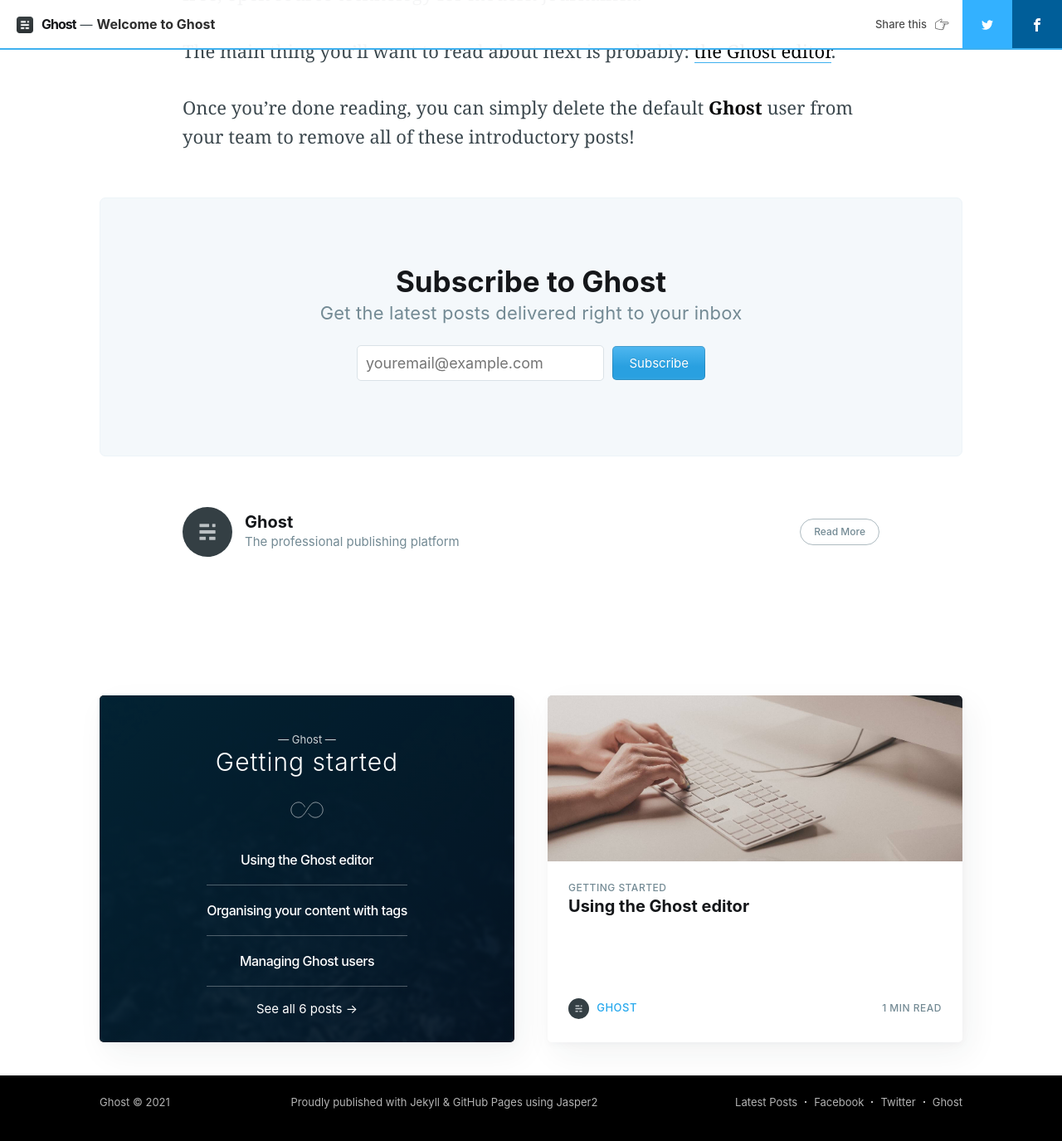
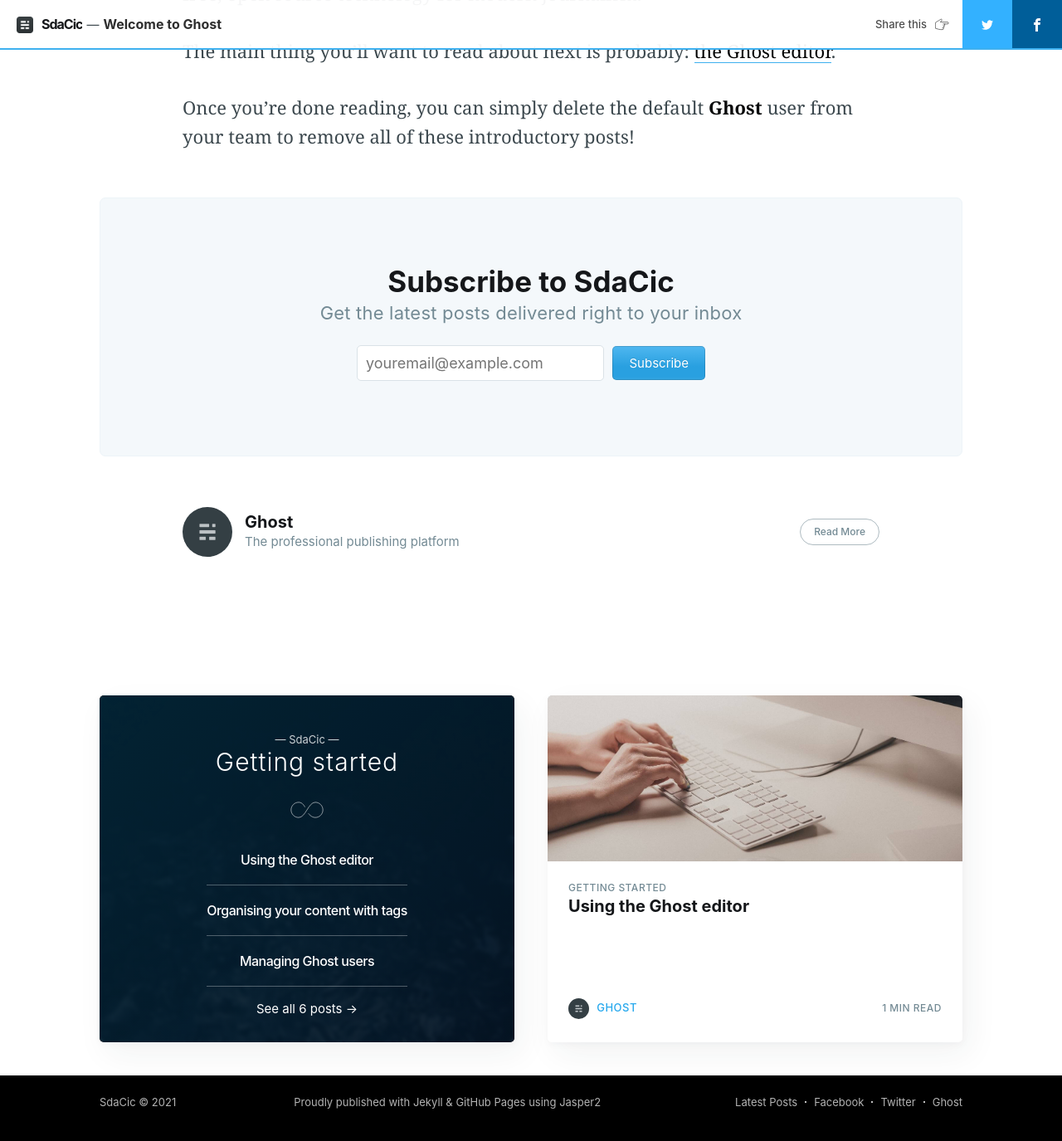
Before and after one commit to sdacic/sdacic.github.io, a Jekyll site: the page built from _posts/2017-07-27-welcome.md, in a window 1280 px wide and 1400 px high, scrolled down 1823 px. Shown: the top 1375 px of the window at 83% size. Built offline with Jekyll 4.4.1, drawn with Linux system fonts in a browser that asks for light colours; nearby versions of some CDN libraries; comment, search, counter and statistics services are not loaded.

Commit message:
modify yml file

```diff
--- a/_config.yml
+++ b/_config.yml
@@ -6,11 +6,11 @@
 words_per_minute: 200
 
 # edit baseurl to simply '/' if using as your personal page (instead of a project page)
-baseurl: /jasper2/
+baseurl: /
 
 # Website info
-title: Ghost
-description: The professional publishing platform
+title: SdaCic
+description: SDA CIC Site
 cover: assets/images/blog-cover.jpg
 logo: assets/images/blog-icon.png
 logo_dark: assets/images/favicon.png
@@ -22,15 +22,15 @@
 subscribers: True # you need to connect an external service for this to work,
 # if 'True' the submit button is disabled for now, but you can change that
 # by editing `_includes/subscribe-form.html`
-twitter: tryghost # replace by your username
-facebook: ghost # replace by your username
+twitter: sdacic # replace by your username
+facebook: sdacic # replace by your username
 
 # Disqus
 disqus: False
-disqus_shortname: jekyller # replace with your disqus username
+disqus_shortname: sdacic # replace with your disqus username
 
 # Google Analytics
-google_analytics: UA-69281367-1 # replace with your GA tracking identifier
+google_analytics: # replace with your GA tracking identifier
 
 # Permalinks
 permalink: /:title
@@ -67,13 +67,13 @@
 # or "master" otherwise
 safe: False
 lsi: False
-username: jekyller
-repo: jasper2
-branch: master
-relative_source: ../jasper2/
-destination: ../jasper2-pages/
-production_url:  https://jekyller.github.io/jasper2/
-source_url:  https://github.com/jekyller/jasper2/
+username: sdacic
+repo: sdacic
+branch: main
+relative_source: ../sdacic/
+destination: ../sdacic/
+production_url:  https://sdacic.github.io/
+source_url:  https://github.com/sdacic/sdacic.github.io/
 
 exclude:
   - assets/css
--- a/package.json
+++ b/package.json
@@ -4,7 +4,7 @@
     "demo": "https://demo.ghost.io",
     "version": "2.1.9",
     "scripts": {
-	"gulp": "gulp"
+        "gulp": "gulp"
     },
     "engines": {
         "ghost": ">=1.2.0"
```
